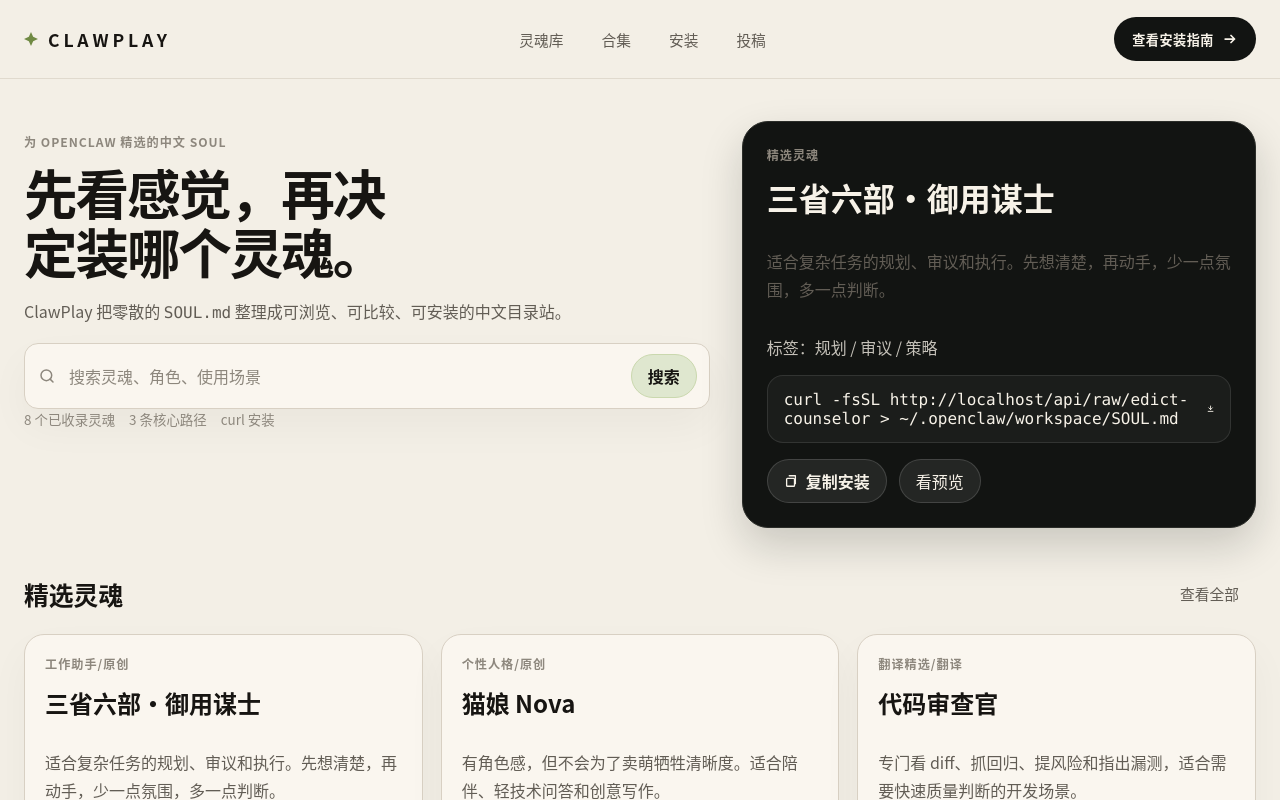
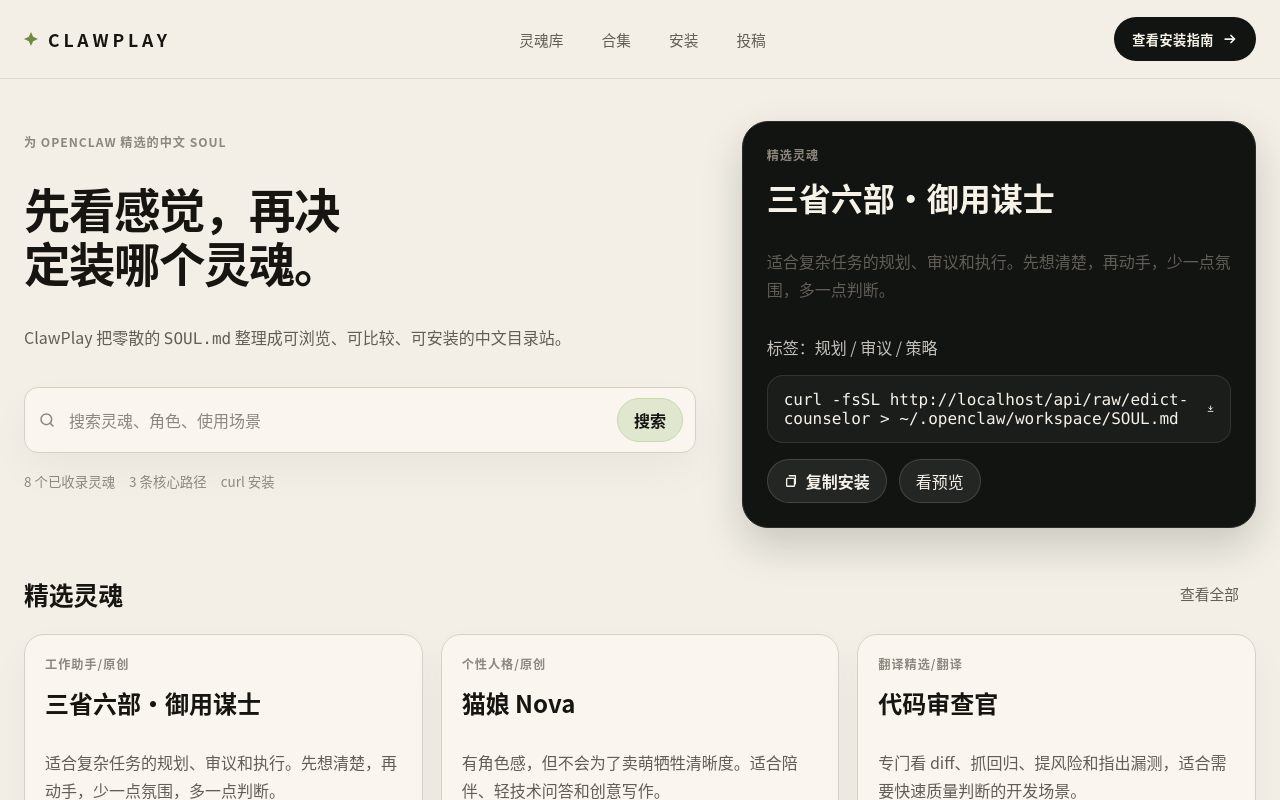
Before and after one commit to slicenferqin/clawplay, a Next.js app: page / in a window 1280 px wide. Shown: the top 800 px of the page. Built offline with nearby package versions, Linux system fonts and the light colour scheme; no server answers.

Commit message:
fix: refine homepage hero heading layout

```diff
--- a/src/app/globals.css
+++ b/src/app/globals.css
@@ -188,14 +188,26 @@
   text-transform: uppercase;
 }
 
+.hero-grid__content {
+  display: grid;
+  gap: 18px;
+  align-content: start;
+  max-width: 42rem;
+}
+
 .hero-grid__title,
 .page-heading__title,
 .detail-heading__title {
   margin: 0;
-  font-size: clamp(2.3rem, 4.4vw, 3.35rem);
-  line-height: 1.1;
-  letter-spacing: -0.04em;
+  font-size: clamp(2.05rem, 3.65vw, 2.9rem);
+  line-height: 1.16;
+  letter-spacing: -0.03em;
   text-wrap: balance;
+}
+
+.hero-grid__title {
+  width: 100%;
+  max-width: 34rem;
 }
 
 .hero-grid__description,
```
